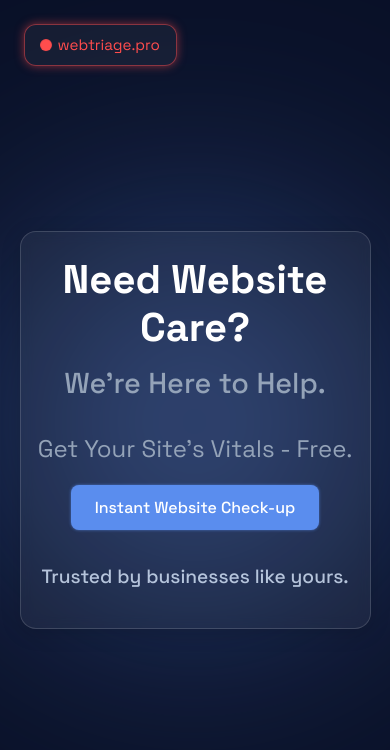
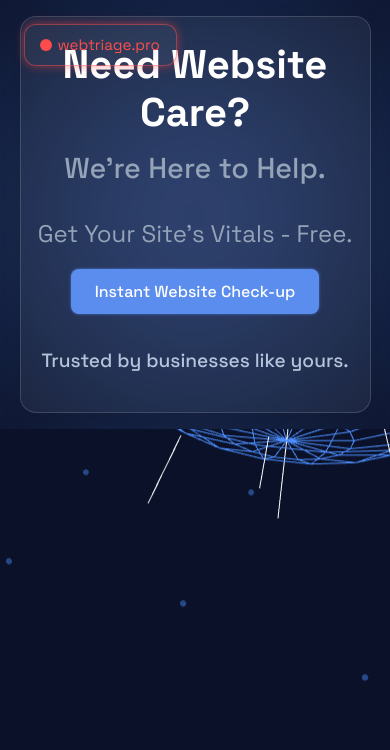
Before and after one commit to KatrinaFinney/webtriage, a Next.js app: page / in a window 390 px wide. Shown: the top 750 px of the page. Built offline with nearby package versions, Linux system fonts and the light colour scheme.

Commit message:
homepage polish

```diff
--- a/src/app/styles/HeroSection.module.css
+++ b/src/app/styles/HeroSection.module.css
@@ -236,3 +236,13 @@
     margin-top: 1rem;     /* was 4rem; drop it down */
   }
 }
+@media (max-width: 768px) {
+  .container {
+    justify-content: flex-start;  /* pin to top */
+    min-height: auto;             /* allow content to size naturally */
+  }
+
+  .heroContentMobile {
+    margin-top: 0;                /* remove any extra push-down */
+  }
+}
```
